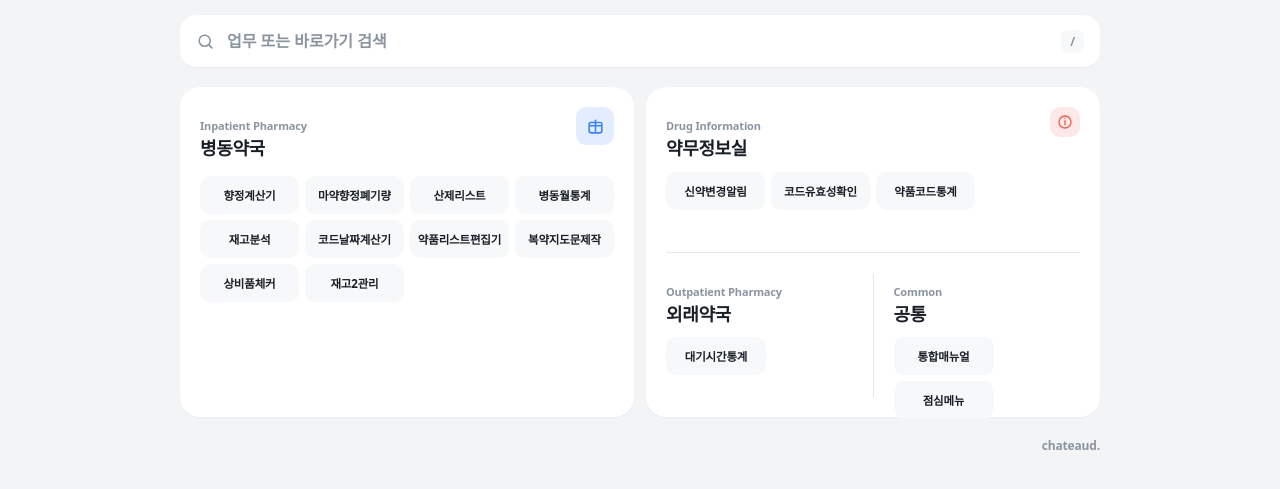
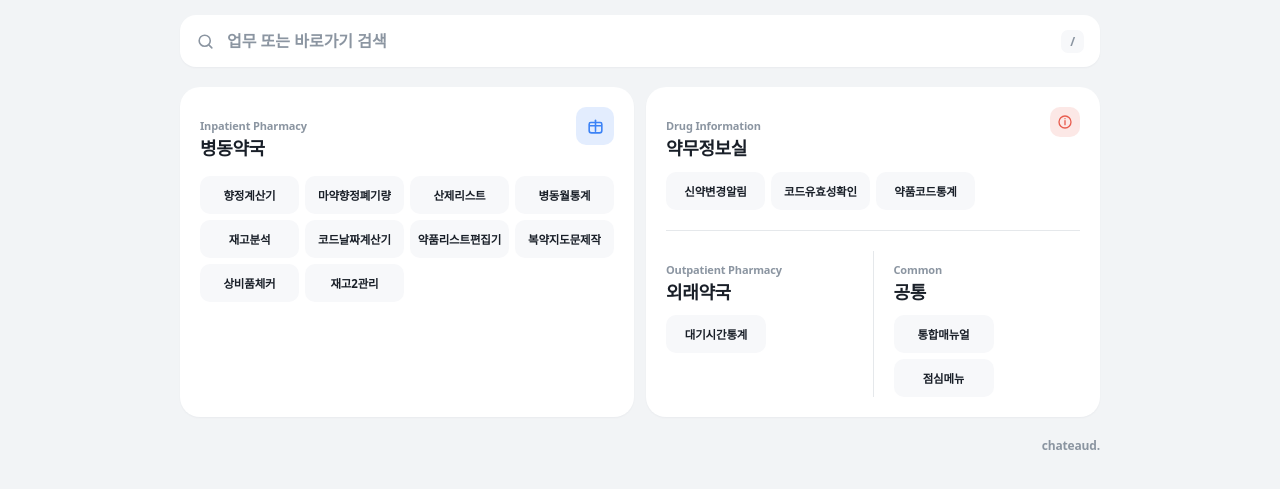
Before and after one commit to chateaud-janghwan/kuk-pharmacy, a plain HTML site: page index.html in a window 1280 px wide. Shown: the part 285-774 px from the top of the page. Drawn offline with Linux system fonts and the light colour scheme; no server answers; a web font is replaced by a local one.

Commit message:
공통에 버튼이 늘어도 오른쪽 카드 밖으로 넘치지 않게 높이를 내용에 맞춤
Co-Authored-By: Claude Sonnet 5.5 <noreply@anthropic.com>

```diff
--- a/styles.css
+++ b/styles.css
@@ -398,6 +398,12 @@ main {
   min-height: 0;
 }
 
+/* 칸 안 버튼이 늘어나면 카드도 같이 커지게 한다(고정 높이로 눌려 넘치지 않도록) */
+.department-card--quad .quad-row,
+.department-card--quad .stack-block {
+  min-height: auto;
+}
+
 .department-card--quad .quad-row .link-list {
   grid-template-columns: 1fr;
 }
```
